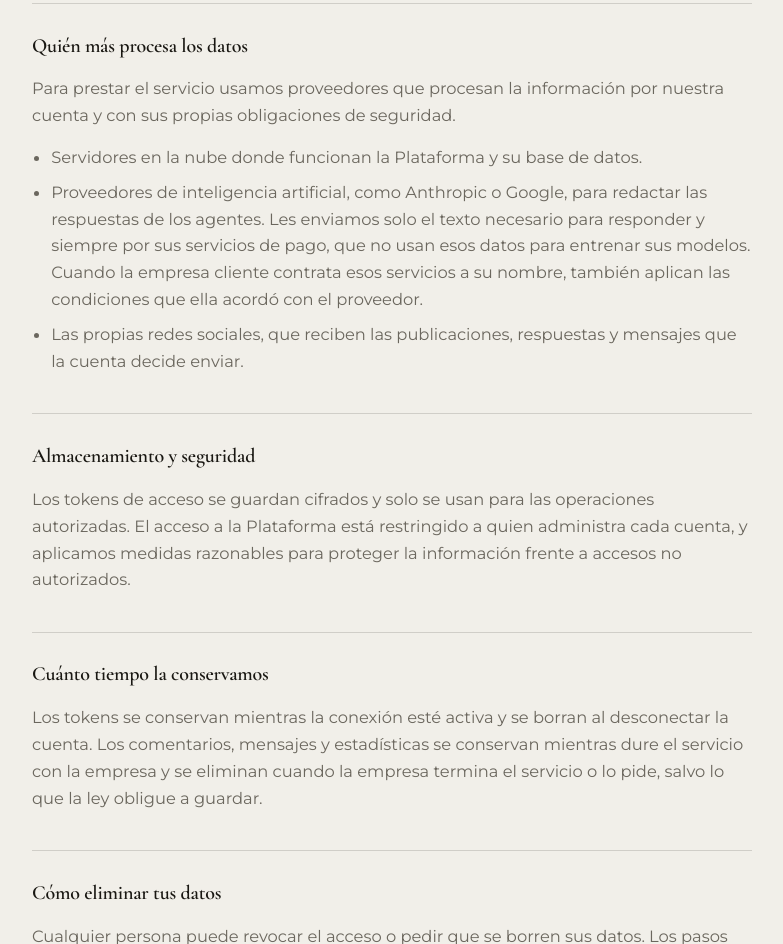
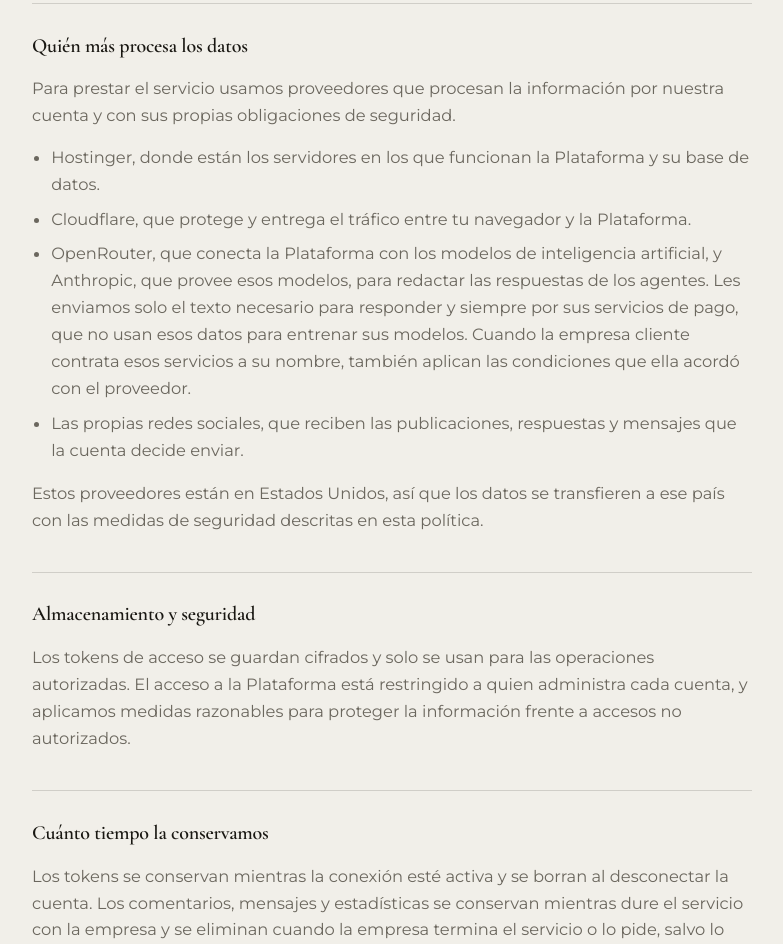
Before and after one commit to Agustin1231/portfolio, a plain HTML site: page privacidad.html in a window 1280 px wide. Shown: the part 2327-3271 px from the top of the page, without its empty margins (248-1031 px from the left). Drawn offline with Linux system fonts and the light colour scheme.

Commit message:
Privacidad: nombra a Hostinger, Cloudflare, OpenRouter y Anthropic y la transferencia a EE. UU.
Co-Authored-By: Claude Opus 5.5 <noreply@anthropic.com>

```diff
--- a/privacidad.html
+++ b/privacidad.html
@@ -86,10 +86,12 @@ footer{max-width:720px;margin:3.5rem auto 0;padding-top:1.4rem;border-top:1px so
     <h2>Quién más procesa los datos</h2>
     <p>Para prestar el servicio usamos proveedores que procesan la información por nuestra cuenta y con sus propias obligaciones de seguridad.</p>
     <ul>
-      <li>Servidores en la nube donde funcionan la Plataforma y su base de datos.</li>
-      <li>Proveedores de inteligencia artificial, como Anthropic o Google, para redactar las respuestas de los agentes. Les enviamos solo el texto necesario para responder y siempre por sus servicios de pago, que no usan esos datos para entrenar sus modelos. Cuando la empresa cliente contrata esos servicios a su nombre, también aplican las condiciones que ella acordó con el proveedor.</li>
+      <li>Hostinger, donde están los servidores en los que funcionan la Plataforma y su base de datos.</li>
+      <li>Cloudflare, que protege y entrega el tráfico entre tu navegador y la Plataforma.</li>
+      <li>OpenRouter, que conecta la Plataforma con los modelos de inteligencia artificial, y Anthropic, que provee esos modelos, para redactar las respuestas de los agentes. Les enviamos solo el texto necesario para responder y siempre por sus servicios de pago, que no usan esos datos para entrenar sus modelos. Cuando la empresa cliente contrata esos servicios a su nombre, también aplican las condiciones que ella acordó con el proveedor.</li>
       <li>Las propias redes sociales, que reciben las publicaciones, respuestas y mensajes que la cuenta decide enviar.</li>
     </ul>
+    <p>Estos proveedores están en Estados Unidos, así que los datos se transfieren a ese país con las medidas de seguridad descritas en esta política.</p>
 
     <h2>Almacenamiento y seguridad</h2>
     <p>Los tokens de acceso se guardan cifrados y solo se usan para las operaciones autorizadas. El acceso a la Plataforma está restringido a quien administra cada cuenta, y aplicamos medidas razonables para proteger la información frente a accesos no autorizados.</p>
```
